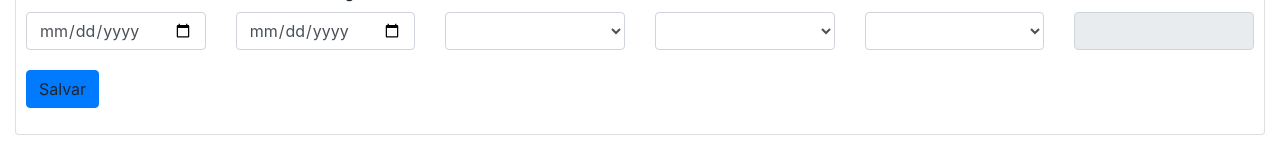
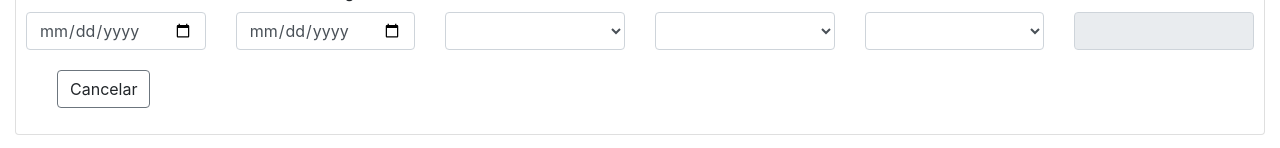
Before and after one commit to renatokim/PocFrontEndControleLogistica, an Angular app: page /expedicao in a window 1280 px wide. Shown: the part 150-298 px from the top of the page. Built offline with nearby package versions, Linux system fonts and the light colour scheme; no server answers.

Commit message:
Ajustes rotas

```diff
--- a/src/app/expedicao/expedicao.component.html
+++ b/src/app/expedicao/expedicao.component.html
@@ -1,5 +1,6 @@
 <div class="row" style="margin-top:15px">
   <div class="col-md-12">
+
     <div class="card">
       <h5 class="card-header">
         Expedição
@@ -57,14 +58,15 @@
               <label>
                 Rota
               </label>
-              <input type="text" class="form-control" readonly="readonly">
+              <input type="text" class="form-control" readonly="readonly" name="rota.RotaId" [(ngModel)]="rota.RotaId">
             </div>
 
 
 
           </div>
           <div style="margin-top: 20px">
-            <a class="btn btn-primary" (click)="salvar()">Salvar</a>
+            <a class="btn {{btn}}" (click)="salvar()">{{textoBtn}}</a>
+			      <a style="margin-top: 0px; margin-left: 5px" class="btn btn-outline-secondary" [hidden]="textoBtn=='Salvar'" (click)="cancelar()">Cancelar</a>
           </div>
         </form>
         <!--<table class="table table-condensed table-bordered">
@@ -157,10 +159,10 @@
           </td>
           <td>
             <div class="btn-group" role="group">
-            <a class="btn btn-warning">
+              <a class="btn btn-warning" (click)="editar(rota.Id)">
               Editar
             </a>
-            <a class="btn btn-danger">
+            <a class="btn btn-danger" (click)="excluir(rota.Id)">
               Excluir
             </a>
             </div>
```
